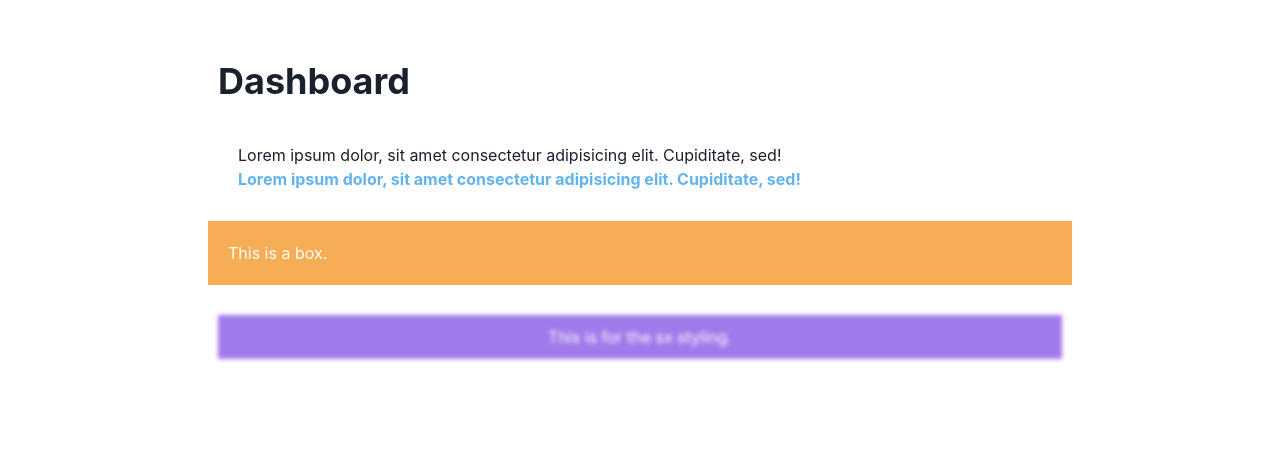
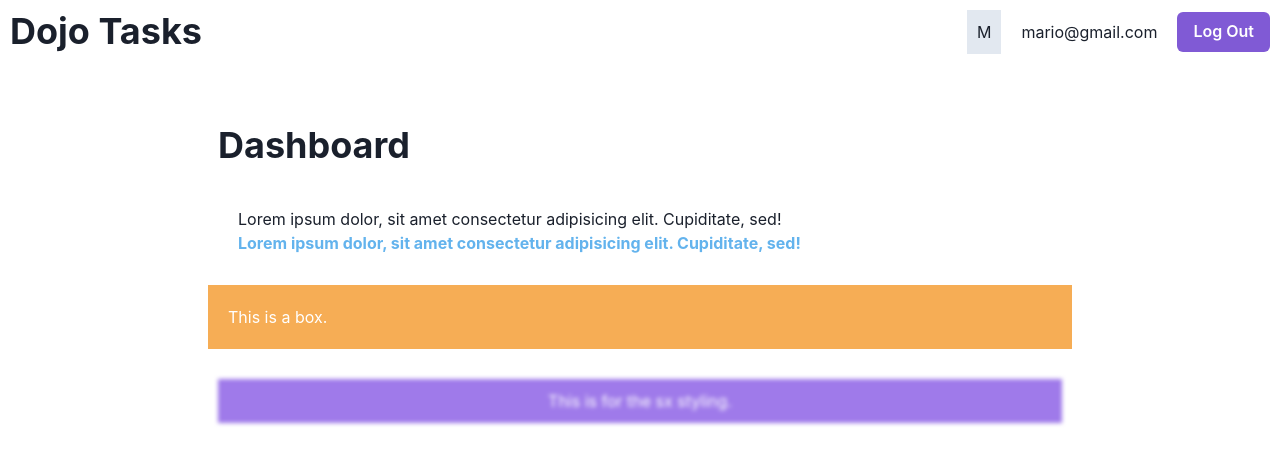
Before and after one commit to subashhB/chakra-ui-practice, a React (Vite) app: page / in a window 1280 px wide. Shown: the top 464 px of the page. Built offline with nearby package versions, Linux system fonts and the light colour scheme.

Commit message:
chore: Flex Layouts

```diff
--- /dev/null
+++ b/src/components/Navbar.jsx
@@ -0,0 +1,27 @@
+import {
+    Box,
+    Button,
+    Flex,
+    HStack,
+    Heading,
+    Spacer,
+    Text,
+} from "@chakra-ui/react";
+
+const Navbar = () => {
+  return (
+    <Flex as="nav" p="10px" alignItems="center">
+      <Heading as="h1">Dojo Tasks</Heading>
+      <Spacer />
+      <HStack spacing="20px">
+        <Box bg="gray.200" p="10px">
+          M
+        </Box>
+        <Text>mario@gmail.com</Text>
+        <Button colorScheme="purple">Log Out</Button>
+      </HStack>
+    </Flex>
+  );
+};
+
+export default Navbar;
--- a/src/layouts/RootLayout.jsx
+++ b/src/layouts/RootLayout.jsx
@@ -1,8 +1,10 @@
 import { Outlet } from "react-router-dom"
+import Navbar from "../components/Navbar"
 
 export default function RootLayout() {
   return (
     <div>
+      <Navbar/>
       <Outlet />
     </div>
   )
```
